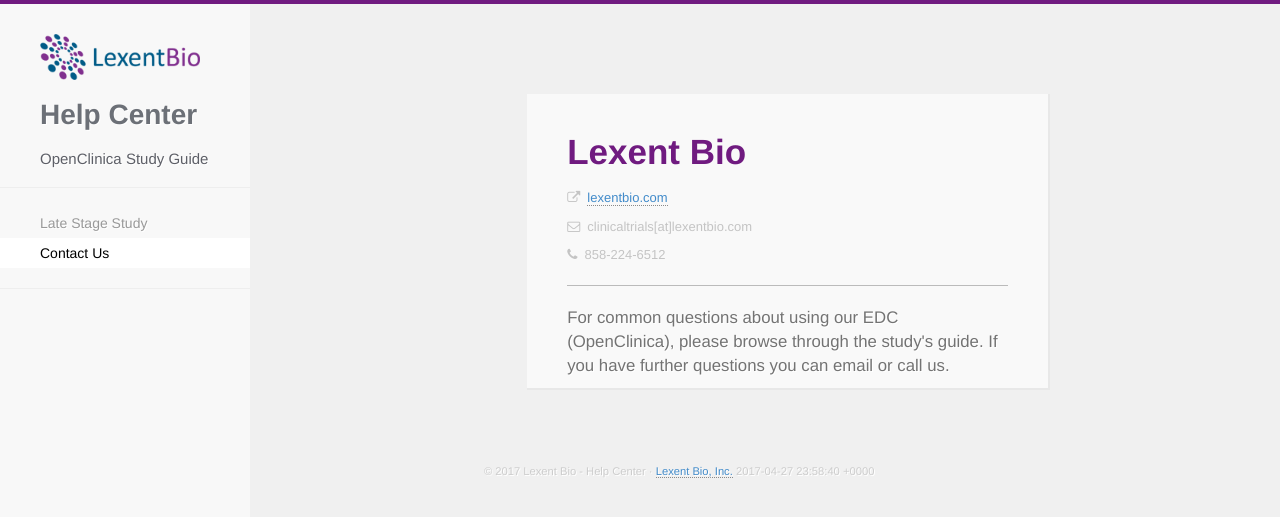
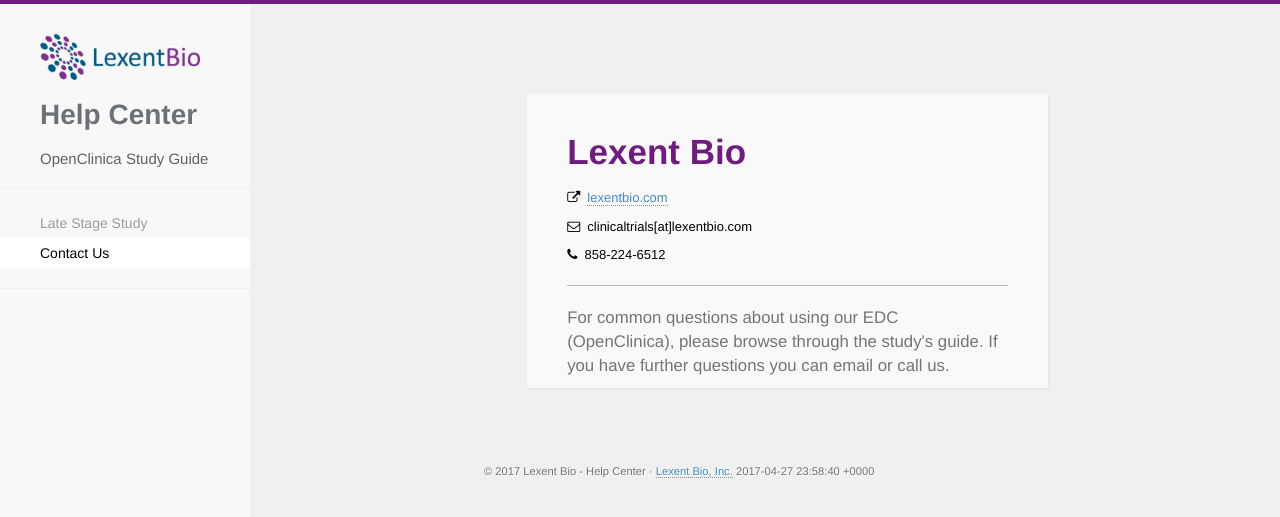
Before and after one commit to lexentbio/openclinica-docs, a Jekyll site: the page built from contact.html, in a window 1280 px wide. Shown: the top 517 px of the page. Built offline with Jekyll 4.4.1, drawn with Linux system fonts in a browser that asks for light colours; nearby versions of some CDN libraries.

Commit message:
Make fonts heavier and use darker color to improve readability

```diff
--- a/css/hc.css
+++ b/css/hc.css
@@ -40,7 +40,7 @@ h1 a:hover,h2 a:hover,h3 a:hover,h4 a:hover
 p
 {
   font-family:"Helvetica Neue", helvetica, "Open Sans", sans-serif;
-  font-weight:200
+  font-weight:400
 }
 
 .study-content h2,h3,h4,h5,h6
@@ -129,7 +129,7 @@ p
   line-height:30px;
   text-indent:40px;
   font-family:"Helvetica Neue", helvetica, "Open Sans", sans-serif;
-  font-weight:200;
+  font-weight:400;
   color:#9c9c9c;
   text-shadow:1px 1px #fff
 }
@@ -184,7 +184,7 @@ p
 .sidebar-nav > .sidebar-brand > h3
 {
   font-size:15px;
-  font-weight:100;
+  font-weight:200;
   color:#5d5f67
 }
 
@@ -372,7 +372,7 @@ pre
   padding-top:5px;
   margin-top:40px;
   z-index:1;
-  color:#cdcdcd
+  color:#737373
 }
 
 .label-danger
@@ -598,8 +598,8 @@ time
 
 .user-card p
 {
-  color:#c4c4c4;
-  font-size:small
+  color:#000000;
+  font-size:small;
 }
 
 .card
@@ -611,7 +611,7 @@ time
 .letter p
 {
   font-size:1.2em;
-  font-weight:lighter;
+  font-weight:400;
   color:#737373;
   text-shadow:1px 1px #fff
 }
```
